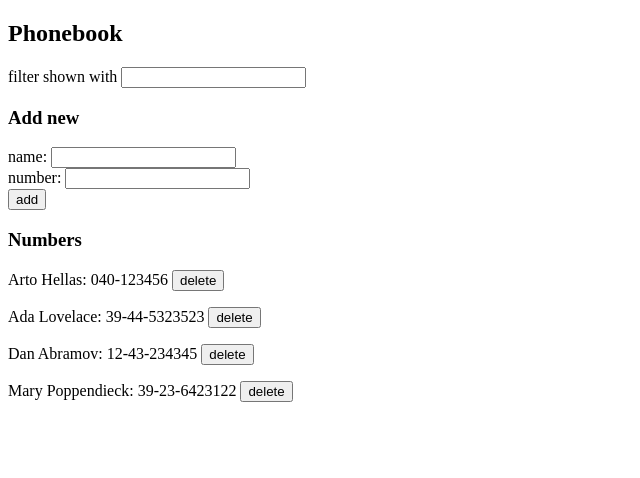
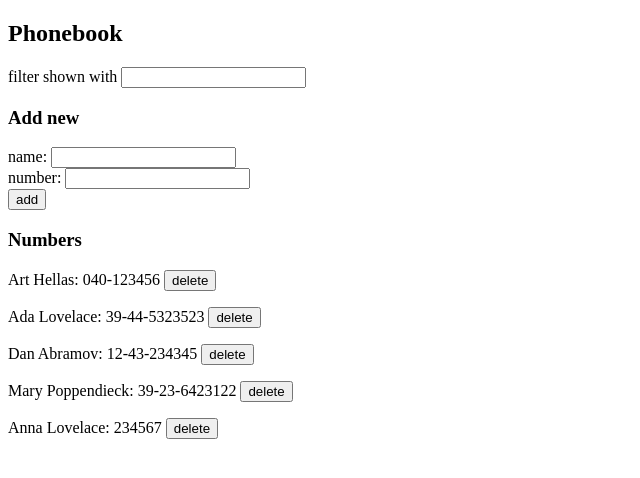
Before and after one commit to Berenix90V/fullstack_webdev_course, a React (Create React App) app in the folder part_2/phonebook/: page / in a window 1280 px wide. Shown: the top 478 px of the page, without its empty margins (0-640 px from the left). Built offline with nearby package versions, Linux system fonts and the light colour scheme; data requests are answered from the project's data file.

Commit message:
exercise 2.15

```diff
--- a/part_2/phonebook/db.json
+++ b/part_2/phonebook/db.json
@@ -1,7 +1,7 @@
 {
   "persons": [
     {
-      "name": "Arto Hellas",
+      "name": "Art Hellas",
       "number": "040-123456",
       "id": 1
     },
@@ -19,6 +19,11 @@
       "name": "Mary Poppendieck",
       "number": "39-23-6423122",
       "id": 4
+    },
+    {
+      "name": "Anna Lovelace",
+      "number": "234567",
+      "id": 5
     }
   ]
 }
--- a/part_2/phonebook/src/App.js
+++ b/part_2/phonebook/src/App.js
@@ -32,9 +32,17 @@ const App = () => {
     }
     const addPerson = (event) => {
         event.preventDefault()
-        if(persons.find(element => element.name === newName)){
-            const message = `${newName} is already added to phonebook`
-            alert(message)
+        const existingPerson = persons.find(element => element.name === newName)
+        if(existingPerson){
+            const message = `${newName} is already added to phonebook, replace the old number with a new one?`
+            const newPerson = {...existingPerson, number: newNumber}
+            if(window.confirm(message)){
+                personsServices
+                    .update(existingPerson.id, newPerson)
+                    .then(updatedPerson=>{
+                        setPersons(persons.map(p=>p.id!==updatedPerson.id? p : updatedPerson))
+                    })
+            }
         }
         else{
             const personObject = {
--- a/part_2/phonebook/src/services/persons.js
+++ b/part_2/phonebook/src/services/persons.js
@@ -10,17 +10,24 @@ const getAll = ()=> {
 const create = (personObject) => {
     return axios
         .post(baseUrl, personObject)
-        .then(response => response.data)
+        .then(response=> response.data)
 }
 
 const deletePerson = (id) => {
     return axios
         .delete(`${baseUrl}/${id}`)
-        .then(response=>response.data)
+        .then(response=> response.data)
+}
+
+const update = (id, personObject) => {
+    return axios
+        .put(`${baseUrl}/${id}`, personObject)
+        .then(response=> response.data)
 }
 
 export default {
     getAll: getAll,
     create: create,
-    deletePerson: deletePerson
+    deletePerson: deletePerson,
+    update: update
 }
```
